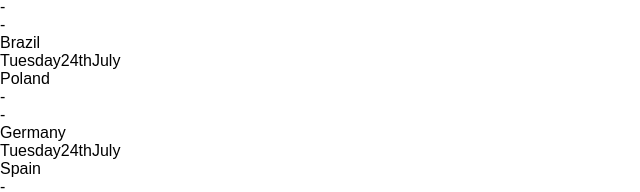
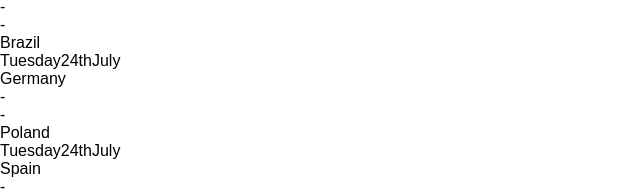
Before and after one commit to rpanasiuk/world-cup-results, a React (Create React App) app: page / in a window 1280 px wide. Shown: the part 420-612 px from the top of the page, without its empty margins (0-640 px from the left). Built offline with nearby package versions, Linux system fonts and the light colour scheme.

Commit message:
Added updateGroupStandings handler. Made small changes in initialData.

```diff
--- a/src/components/Group/Group.js
+++ b/src/components/Group/Group.js
@@ -22,7 +22,58 @@ class Group extends Component {
     handleAddMatchResult = (matchHistory) => {
         this.setState({
             matchHistory: { ...this.state.matchHistory, ...matchHistory }
+        }, () => {
+            this.handleUpdateGroupStandings(matchHistory);
         });
+    };
+
+    handleUpdateGroupStandings = () => {
+        const { matchHistory } = this.state;
+        let newTeamScores = {};
+
+        Object.keys(matchHistory).forEach((match) => {
+            const matchData = matchHistory[match];
+
+            [matchData.firstTeam, matchData.secondTeam].forEach((team) => {
+                const name      = `${team.name}`;
+
+                const scored    = newTeamScores[name] ? Number(newTeamScores[name].scored) : 0;
+                const lost      = newTeamScores[name] ? Number(newTeamScores[name].lost) : 0;
+                const points    = newTeamScores[name] ? Number(newTeamScores[name].points) : 0;
+
+                const newScored = Number(team.scoredGoals) + scored;
+                const newLost   = Number(team.lostGoals) + lost;
+                const newPoints = this.setMatchResultPoints(team.scoredGoals, team.lostGoals) + points;
+
+                const newTeamScore = {
+                    [name]: {
+                        ISO: team.ISO,
+                        scored: newScored,
+                        lost: newLost,
+                        balance: newScored - newLost,
+                        points: newPoints
+                    }
+                };
+
+                newTeamScores = Object.assign(newTeamScores, newTeamScore);
+            })
+        })
+
+        this.setState({
+            teams: { ...this.state.teams, ...newTeamScores }
+        });
+    };
+
+    setMatchResultPoints = (scoredGoals, lostGoals) => {
+
+        if (scoredGoals > lostGoals) {
+            return 3;
+        }
+        if (scoredGoals == lostGoals) {
+            return 1;
+        }
+
+        return 0;
     };
 
     render() {
--- a/src/components/GroupScheduleMatch/GroupScheduleMatch.js
+++ b/src/components/GroupScheduleMatch/GroupScheduleMatch.js
@@ -25,15 +25,17 @@ class GroupScheduleMatch extends Component {
 		}, () => {
 			const { firstTeam, secondTeam, date } = this.props.matchData;
 			const matchHistoryObject = {
-        		[`${firstTeam+secondTeam+date}`]: {
+				[`${firstTeam.name + secondTeam.name + date}`]: {
 					date: date,
 					firstTeam: {
-        				name: firstTeam,
+						name: firstTeam.name,
+						ISO: firstTeam.ISO,
 						scoredGoals: firstTeamGoals,
 						lostGoals: secondTeamGoals
 					},
 					secondTeam: {
-        				name: secondTeam,
+						name: secondTeam.name,
+						ISO: secondTeam.ISO,
 						scoredGoals: secondTeamGoals,
 						lostGoals: firstTeamGoals
 					}
@@ -82,7 +84,7 @@ class GroupScheduleMatch extends Component {
 	    		</div>
 	    		<div className="schedule__inner">
 	    			<div className="schedule__team schedule__team--first">
-	    				{firstTeam}
+	    				{firstTeam.name}
 	    			</div>
 
 	    			<div className="schedule__score" onClick={this.handlePopupVisibility}>
@@ -95,7 +97,7 @@ class GroupScheduleMatch extends Component {
 	    			</div>
 
 	    			<div className="schedule__team schedule__team--second">
-	    				{secondTeam}
+	    				{secondTeam.name}
 	    			</div>
 	    		</div>
 	    	</div>
--- a/src/components/GroupScheduleScore/GroupScheduleScore.js
+++ b/src/components/GroupScheduleScore/GroupScheduleScore.js
@@ -29,11 +29,11 @@ const GroupScheduleScore = ({ matchData, ...props }) => {
 
 				<div className="form__row">
 					<label htmlFor="firstTeamGoals">First Team Goals</label>
-					<div className="form__row-title">{firstTeam}</div>
+					<div className="form__row-title">{firstTeam.name}</div>
 					<input
 						className="form__control"
 						type="text"
-						id={firstTeam}
+						id={firstTeam.name}
 						name="firstTeamGoals"
 						ref={goals => firstTeamInput = goals}
 						required
@@ -44,11 +44,11 @@ const GroupScheduleScore = ({ matchData, ...props }) => {
 
 				<div className="form__row">
 					<label htmlFor="secondTeamGoals">Second Team Goals</label>
-					<div className="form__row-title">{secondTeam}</div>
+					<div className="form__row-title">{secondTeam.name}</div>
 					<input
 						className="form__control"
 						type="text"
-						id={secondTeam}
+						id={secondTeam.name}
 						name="secondTeamGoals"
 						ref={goals => secondTeamInput = goals}
 						required
@@ -58,9 +58,9 @@ const GroupScheduleScore = ({ matchData, ...props }) => {
 				</div>
 
 				<div className="form__row form__row--last form__button">
-                    <button type="submit" className="btn btn--form">Send</button>
-                    <button type="button" className="btn btn--form" onClick={triggerClose}>CANCEL</button>
-                </div>
+					<button type="submit" className="btn btn--form">Send</button>
+					<button type="button" className="btn btn--form" onClick={triggerClose}>CANCEL</button>
+				</div>
 
 			</form>
     	</div>
--- a/src/helpers/resultsInitialData.js
+++ b/src/helpers/resultsInitialData.js
@@ -22,34 +22,70 @@ export const groups = [
 export const schedule = [
 	[
 		{
-			firstTeam: "Poland",
-			secondTeam: "Brazil",
+			firstTeam: {
+				name: "Poland",
+				ISO: "POL"
+			},
+			secondTeam: {
+				name: "Brazil",
+				ISO: "BRA"
+			},
 			date: "17-07-2018"
 		},
 		{
-			firstTeam: "Germany",
-			secondTeam: "Spain",
+			firstTeam: {
+				name: "Germany",
+				ISO: "GER"
+			},
+			secondTeam: {
+				name: "Spain",
+				ISO: "ESP"
+			},
 			date: "17-07-2018"
 		},
 		{
-			firstTeam: "Poland",
-			secondTeam: "Spain",
+			firstTeam: {
+				name: "Poland",
+				ISO: "POL"
+			},
+			secondTeam: {
+				name: "Spain",
+				ISO: "ESP"
+			},
 			date: "20-07-2018"
 		},
 		{
-			firstTeam: "Germany",
-			secondTeam: "Brazil",
+			firstTeam: {
+				name: "Germany",
+				ISO: "GER"
+			},
+			secondTeam: {
+				name: "Brazil",
+				ISO: "BRA"
+			},
 			date: "20-07-2018"
 		},
 		{
-			firstTeam: "Poland",
-			secondTeam: "Germany",
+			firstTeam: {
+				name: "Germany",
+				ISO: "GER"
+			},
+			secondTeam: {
+				name: "Poland",
+				ISO: "POL"
+			},
 			date: "24-07-2018"
 		},
 		{
-			firstTeam: "Spain",
-			secondTeam: "Brazil",
+			firstTeam: {
+				name: "Spain",
+				ISO: "ESP"
+			},
+			secondTeam: {
+				name: "Brazil",
+				ISO: "BRA"
+			},
 			date: "24-07-2018"
-		},
+		}
 	]
 ];
```
Lines whose indentation alone changed are shown as unchanged.
